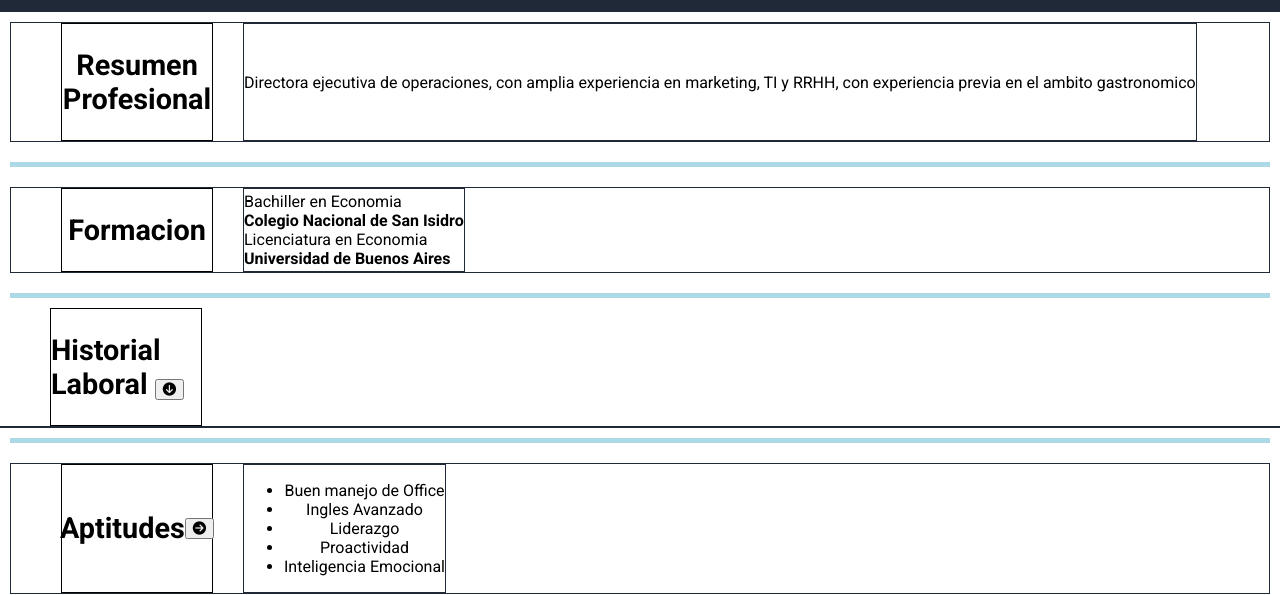
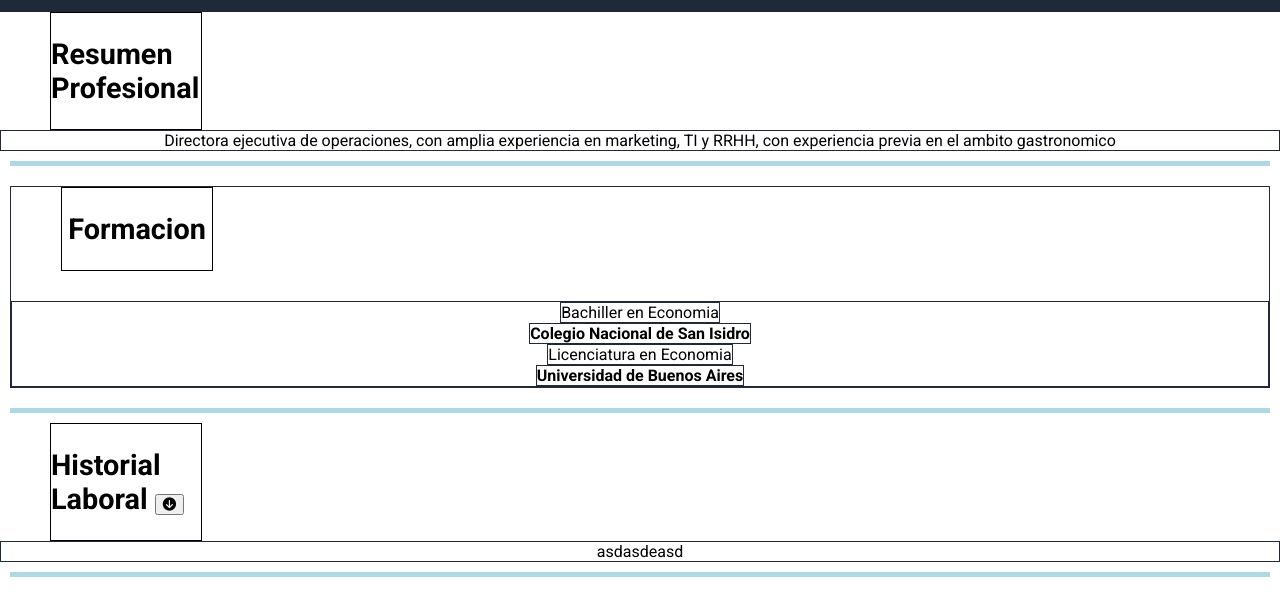
Before and after one commit to TnG1296/Ticmas-CV, a plain HTML site: page index.html in a window 1280 px wide. Shown: the part 215-810 px from the top of the page. Drawn offline with Linux system fonts and the light colour scheme.

Commit message:
Cambios CSS en algunas secciones y algo de contenido HTML

```diff
--- a/index.html
+++ b/index.html
@@ -37,7 +37,7 @@
         <div id="nombre"> <h1> Esperanza Castillo</h1></div>
     </div>
 
-    <div class="seccion">
+    <div id="resumen-profesional"> <!--Quede aca, hay que cambiar id para cada seccion para modificar CSS de forma apropiada-->
         <div class="titulo"><h2>Resumen Profesional</h2></div>
         <div class="descripcion">Directora ejecutiva de operaciones, con amplia experiencia en marketing, TI y RRHH, con
             experiencia previa en el ambito gastronomico</div>
@@ -59,7 +59,7 @@
 
     <div id="historial-laboral">
         <div class="titulo"> <h2>Historial Laboral <button class="mostrar"><i class="fa-solid fa-circle-arrow-down"></i> </button> </h2></div>
-        <div class="descripcion"> </div>
+        <div class="descripcion"> asdasdeasd </div>
     </div>
 
         <div class="separador"></div>
--- a/style.css
+++ b/style.css
@@ -37,6 +37,7 @@ body{
         width: 300px;
         height: 100px;
     }
+
     .contenedor-foto {
         position: absolute;
         top: 10px;
@@ -60,8 +61,9 @@ body{
 
 .seccion{
     display: flex;
+    flex-direction: column;
     justify-content: flex-start;
-    text-align: center;
+    height: fit-content;
     margin: 10px;
     gap: 30px;
     border: #1f2937 solid 1px;
@@ -73,6 +75,7 @@ body{
         display: flex;
         margin-left: 50px;
         width: 150px;
+        height: fit-content;
         border: 1px black solid;
         align-items: center;
         justify-content: center;
@@ -81,10 +84,14 @@ body{
     .descripcion{
         display: flex;
         flex-direction: column;
-        align-items: flex-start;
+        align-items: center;
         justify-content: center;
         border: #1f2937 solid 1px;
     }
+        .descripcion div{
+            text-align: left;
+            border: #1f2937 1px solid;
+        }
 
 .separador{
     display: block;
```
